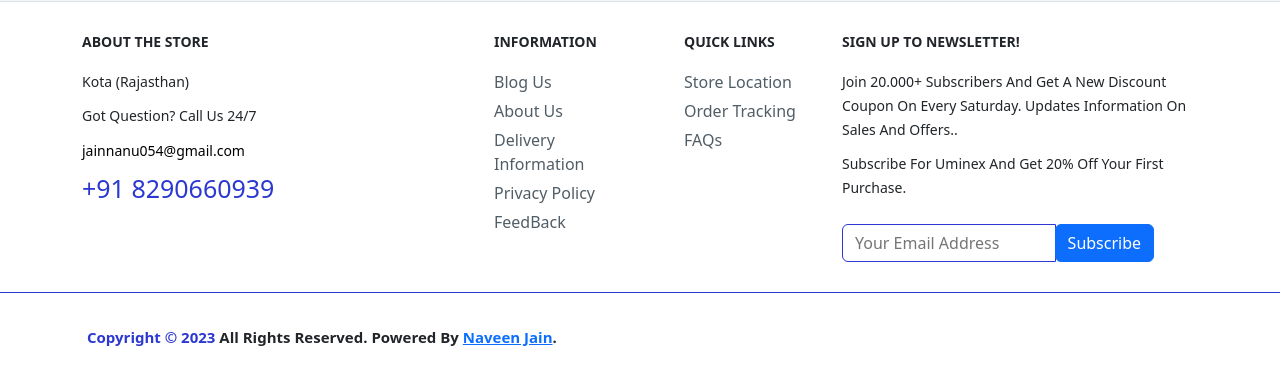
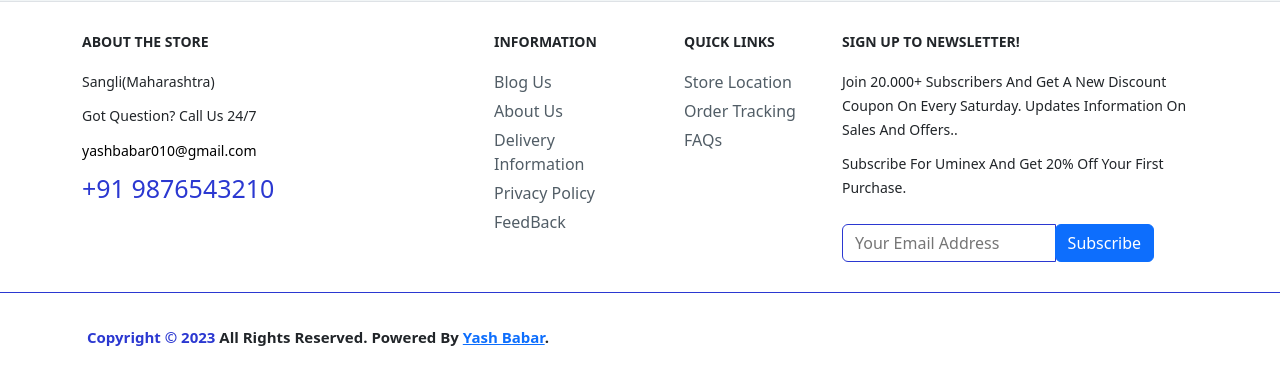
Before and after one commit to Yash-Babar23/E-Commerce, a plain HTML site: page index.html in a window 1280 px wide. Shown: the part 3902-4280 px from the top of the page. Drawn offline with Linux system fonts and the light colour scheme.

Commit message:
Update index.html

```diff
--- a/index.html
+++ b/index.html
@@ -2098,12 +2098,12 @@
                 <div class="col-lg-4 col-md-4 col-sm-12">
                     <div class="main-footer">
                         <h2>ABOUT THE STORE</h2>
-                        <p>kota (rajasthan)</p>
+                        <p>Sangli(Maharashtra)</p>
                         <p>Got Question? Call us 24/7</p>
-                        <a class="email-foot" href="#">jainnanu054@gmail.com</a>
+                        <a class="email-foot" href="#">yashbabar010@gmail.com</a>
                         <br>
                         <h4>
-                            <a class="contact-foot" href="#">+91 8290660939</a>
+                            <a class="contact-foot" href="#">+91 9876543210</a>
                         </h4>
 
 
@@ -2167,7 +2167,7 @@
         <div class="container">
             <div class="row">
                 <div class="last-foot-cont">
-                    <h2> <span>  Copyright &copy; 2023</span> all rights reserved. Powered by <span><a href="https://www.linkedin.com/in/naveen-jain1997">Naveen Jain</a></span>.</h2>
+                    <h2> <span>  Copyright &copy; 2023</span> all rights reserved. Powered by <span><a href="https://www.linkedin.com/in/yash-babar-04017421a">Yash Babar</a></span>.</h2>
                     <img src="img/01-payment.svg" alt="">
                 </div>
             </div>
```
